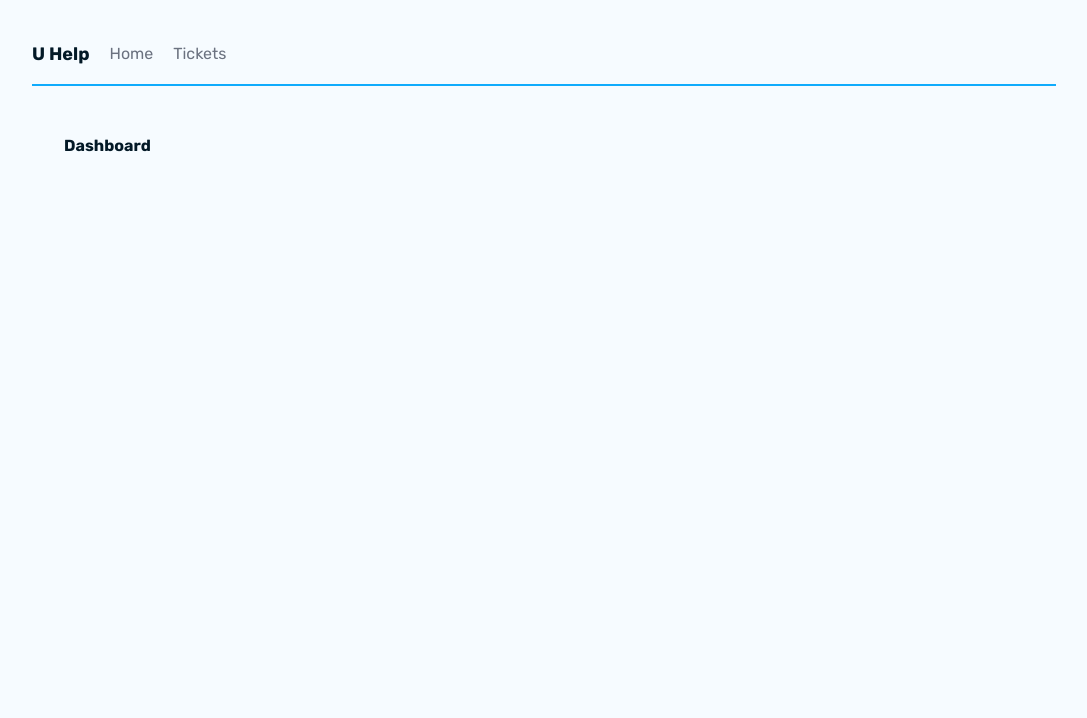
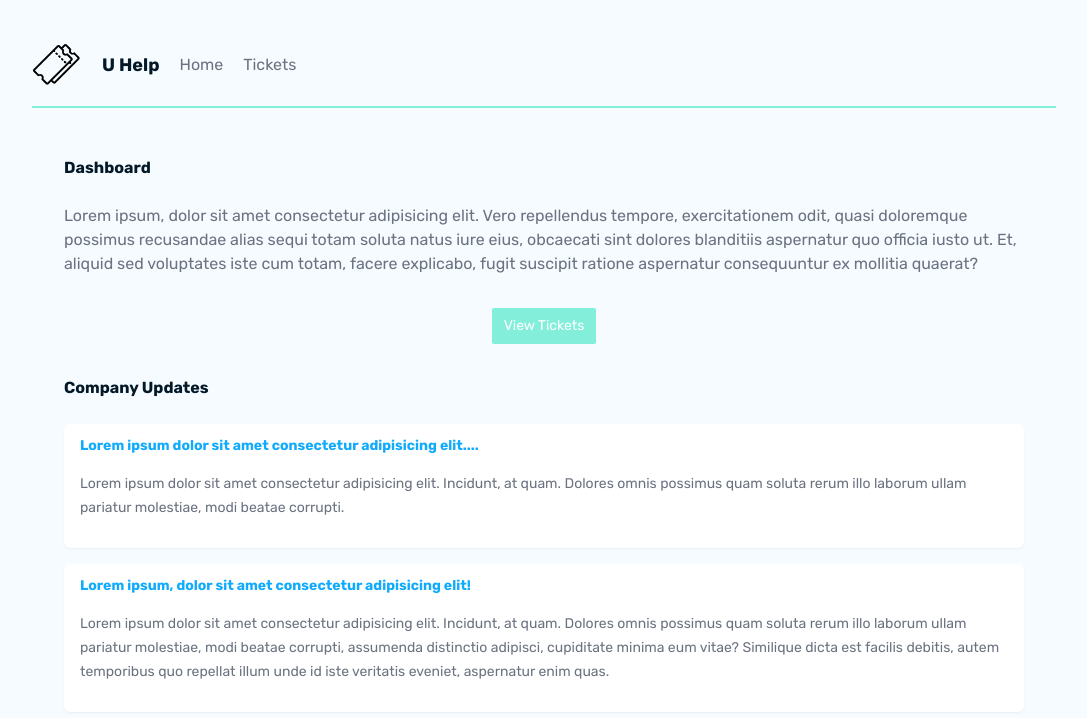
Before and after one commit to alexquar/U-help, a Next.js app: page / in a window 1280 px wide. Shown: the top 718 px of the page, without its empty margins (96-1183 px from the left). Built offline with nearby package versions, Linux system fonts and the light colour scheme.

Commit message:
home and logo

```diff
--- a/app/components/Navbar.jsx
+++ b/app/components/Navbar.jsx
@@ -1,7 +1,16 @@
 import Link from 'next/link'
+import Image from 'next/image'
+import Logo from './ticket-bg.png'
 export default function Navbar() {
   return (
     <nav>
+        <Image
+        src={Logo}
+        alt='logo'
+        width={50}
+        quality={100}
+        placeholder='blur'
+        />
       <h1>U Help</h1>
       <Link href='/'> Home</Link>
       <Link href='/tickets'> Tickets</Link>
--- a/app/globals.css
+++ b/app/globals.css
@@ -16,7 +16,7 @@
   @apply mb-4 pb-2 text-base ;
 }
 p > a {
-  @apply text-primary underline;
+  @apply text-secondary underline;
 }
 
 /* nav styles */
@@ -108,7 +108,7 @@
 }
 .card h3 {
   @apply
-    font-bold text-gray-700 text-sm
+    font-bold text-secondary text-sm
     mb-0;
 }
 .card p {
--- a/app/page.jsx
+++ b/app/page.jsx
@@ -1,8 +1,27 @@
-
+import Link from 'next/link'
 export default function Home() {
   return (
     <main>
-      <h2>Dashboard</h2>
+            <h2>Dashboard</h2>
+      <p>Lorem ipsum, dolor sit amet consectetur adipisicing elit. Vero repellendus tempore, exercitationem odit, quasi doloremque possimus recusandae alias sequi totam soluta natus iure eius, obcaecati sint dolores blanditiis aspernatur quo officia iusto ut. Et, aliquid sed voluptates iste cum totam, facere explicabo, fugit suscipit ratione aspernatur consequuntur ex mollitia quaerat?</p>
+
+      <div className="flex justify-center my-8">
+        <Link href="/tickets">
+          <button className="btn-primary">View Tickets</button>
+        </Link>
+      </div>
+
+      <h2>Company Updates</h2>
+
+      <div className="card">
+        <h3>Lorem ipsum dolor sit amet consectetur adipisicing elit....</h3>
+        <p>Lorem ipsum dolor sit amet consectetur adipisicing elit. Incidunt, at quam. Dolores omnis possimus quam soluta rerum illo laborum ullam pariatur molestiae, modi beatae corrupti.</p>
+      </div>
+      <div className="card">
+        <h3>Lorem ipsum, dolor sit amet consectetur adipisicing elit!
+        </h3>
+        <p>Lorem ipsum dolor sit amet consectetur adipisicing elit. Incidunt, at quam. Dolores omnis possimus quam soluta rerum illo laborum ullam pariatur molestiae, modi beatae corrupti, assumenda distinctio adipisci, cupiditate minima eum vitae? Similique dicta est facilis debitis, autem temporibus quo repellat illum unde id iste veritatis eveniet, aspernatur enim quas.</p>
+      </div>
     </main>
   );
 }
--- a/tailwind.config.js
+++ b/tailwind.config.js
@@ -9,8 +9,8 @@
     extend: {
       colors:{
       basic : '#031927',
-      primary: '#10abfc',
-      secondary: '#ECFFF8',
+      secondary: '#10abfc',
+      primary: '#83efdb',
       accent: '#fd4b68',
       },
     },
```
Also changed, not shown: app/components/ticket-bg.png (added), app/components/ticket.png (added).
